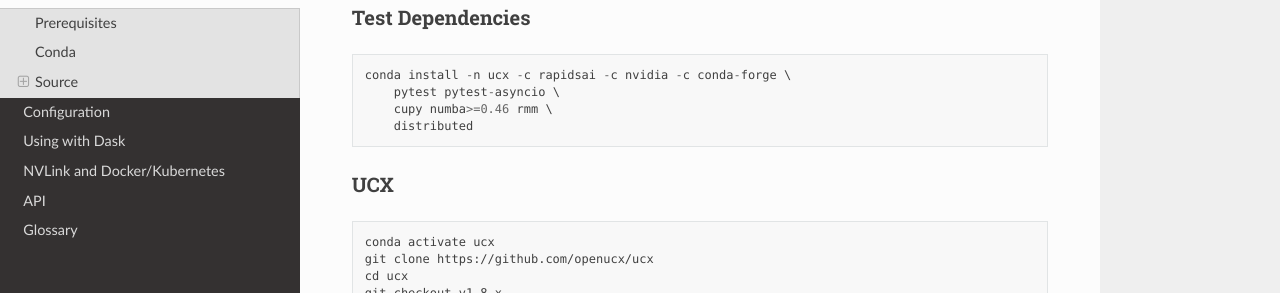
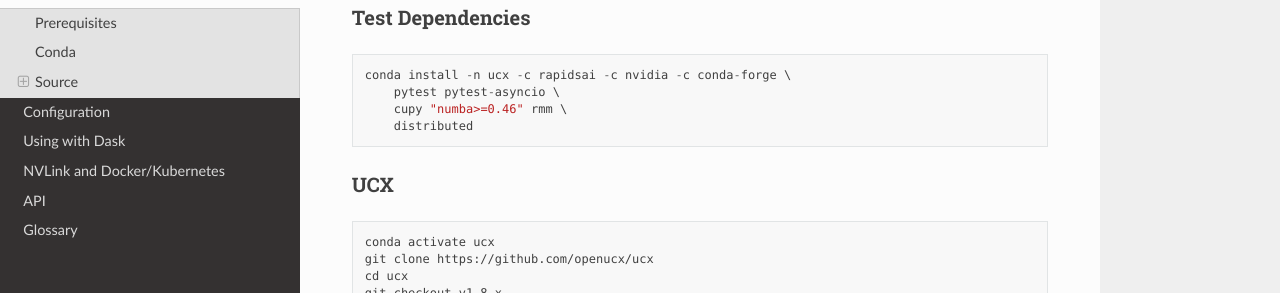
Before and after one commit to rapidsai/ucx-py, a Sphinx documentation site: the page built from docs/source/install.rst, in a window 1280 px wide and 900 px high, scrolled down 914 px. Shown: the part 158-451 px from the top of the window. Built offline with Sphinx 7.4.7 and the Read the Docs theme 2.0.0, drawn with Linux system fonts in a browser that asks for light colours; the version number could not be read and is left out.

```diff
--- a/docs/source/install.rst
+++ b/docs/source/install.rst
@@ -56,7 +56,7 @@ Test Dependencies
 
     conda install -n ucx -c rapidsai -c nvidia -c conda-forge \
         pytest pytest-asyncio \
-        cupy numba>=0.46 rmm \
+        cupy "numba>=0.46" rmm \
         distributed
 
 UCX
```
